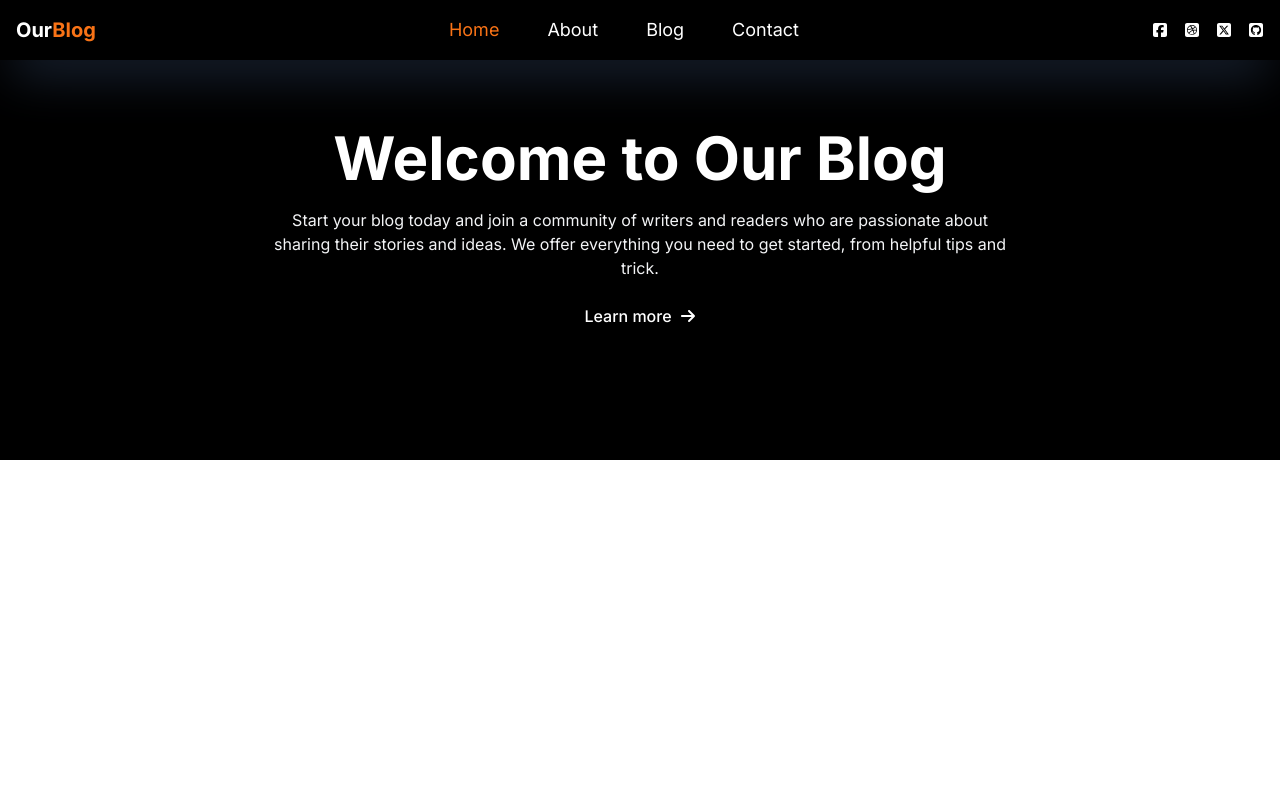
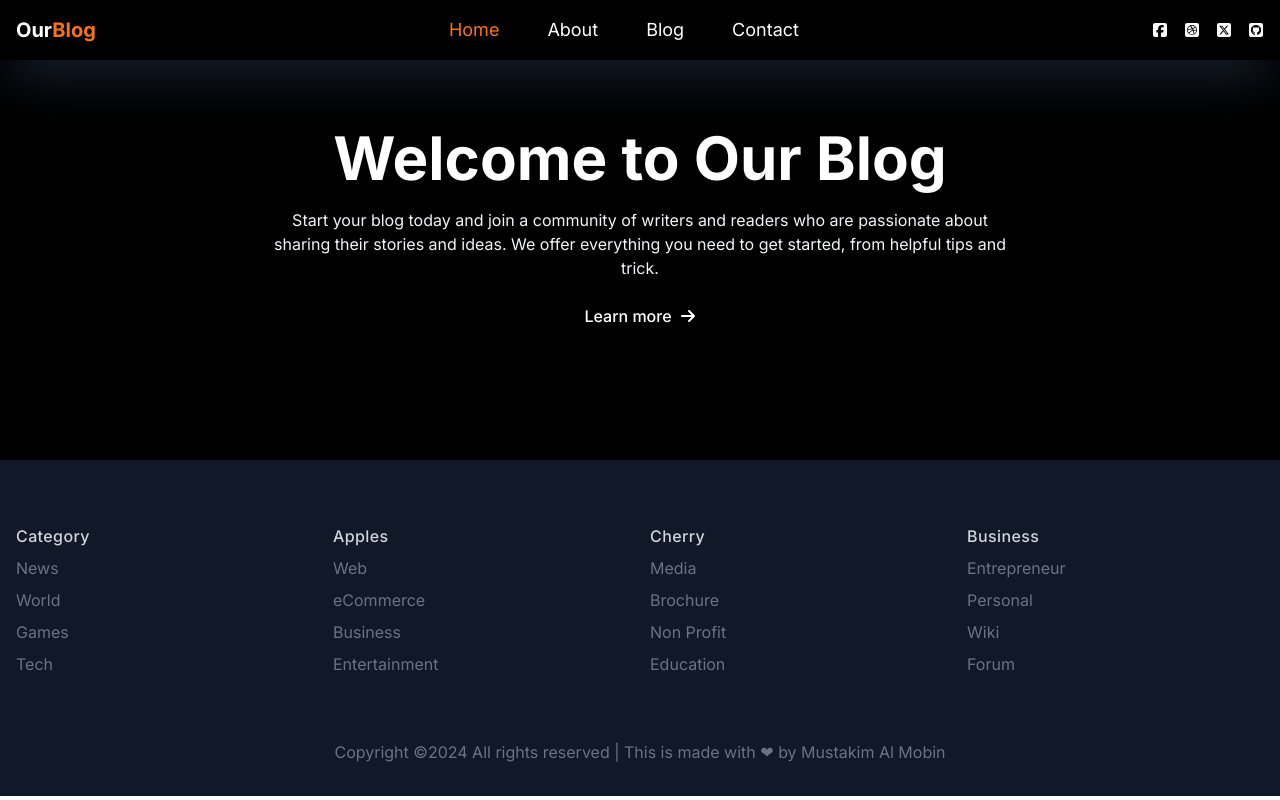
Before and after one commit to mamtn011/our-blog, a Next.js app: page / in a window 1280 px wide. Built offline with nearby package versions, Linux system fonts and the light colour scheme.

Commit message:
completed oter secion

```diff
--- a/src/app/layout.js
+++ b/src/app/layout.js
@@ -2,6 +2,7 @@ import { Inter } from "next/font/google";
 import "./globals.css";
 import "./app.css";
 import Header from "@/components/common/Header";
+import Footer from "@/components/common/Footer";
 
 const inter = Inter({ subsets: ["latin"] });
 
@@ -16,6 +17,7 @@ export default function RootLayout({ children }) {
       <body className={inter.className}>
         <Header />
         {children}
+        <Footer />
       </body>
     </html>
   );
--- /dev/null
+++ b/src/components/common/Footer.js
@@ -0,0 +1,176 @@
+import Link from "next/link";
+
+const Footer = () => {
+  return (
+    <footer className="bg-gray-900">
+      <div className="px-4 pt-16 mx-auto sm:max-w-xl md:max-w-full lg:max-w-screen-xl md:px-24 lg:px-4">
+        <div>
+          <div className="grid grid-cols-2 gap-5 md:grid-cols-4 mb-8">
+            {/* cat -1 */}
+            <div>
+              <p className="font-medium tracking-wide text-gray-300">
+                Category
+              </p>
+              <ul className="mt-2 space-y-2">
+                <li>
+                  <Link
+                    href="/"
+                    className="text-gray-500 transition-colors duration-300 hover:text-orange-500"
+                  >
+                    News
+                  </Link>
+                </li>
+                <li>
+                  <Link
+                    href="/"
+                    className="text-gray-500 transition-colors duration-300 hover:text-orange-500"
+                  >
+                    World
+                  </Link>
+                </li>
+                <li>
+                  <Link
+                    href="/"
+                    className="text-gray-500 transition-colors duration-300 hover:text-orange-500"
+                  >
+                    Games
+                  </Link>
+                </li>
+                <li>
+                  <Link
+                    href="/"
+                    className="text-gray-500 transition-colors duration-300 hover:text-orange-500"
+                  >
+                    Tech
+                  </Link>
+                </li>
+              </ul>
+            </div>
+            {/* cat -2  */}
+            <div>
+              <p className="font-medium tracking-wide text-gray-300">Apples</p>
+              <ul className="mt-2 space-y-2">
+                <li>
+                  <Link
+                    href="/"
+                    className="text-gray-500 transition-colors duration-300 hover:text-orange-500"
+                  >
+                    Web
+                  </Link>
+                </li>
+                <li>
+                  <Link
+                    href="/"
+                    className="text-gray-500 transition-colors duration-300 hover:text-orange-500"
+                  >
+                    eCommerce
+                  </Link>
+                </li>
+                <li>
+                  <Link
+                    href="/"
+                    className="text-gray-500 transition-colors duration-300 hover:text-orange-500"
+                  >
+                    Business
+                  </Link>
+                </li>
+                <li>
+                  <Link
+                    href="/"
+                    className="text-gray-500 transition-colors duration-300 hover:text-orange-500"
+                  >
+                    Entertainment
+                  </Link>
+                </li>
+              </ul>
+            </div>
+            {/* cat -3  */}
+            <div>
+              <p className="font-medium tracking-wide text-gray-300">Cherry</p>
+              <ul className="mt-2 space-y-2">
+                <li>
+                  <Link
+                    href="/"
+                    className="text-gray-500 transition-colors duration-300 hover:text-orange-500"
+                  >
+                    Media
+                  </Link>
+                </li>
+                <li>
+                  <Link
+                    href="/"
+                    className="text-gray-500 transition-colors duration-300 hover:text-orange-500"
+                  >
+                    Brochure
+                  </Link>
+                </li>
+                <li>
+                  <Link
+                    href="/"
+                    className="text-gray-500 transition-colors duration-300 hover:text-orange-500"
+                  >
+                    Non Profit
+                  </Link>
+                </li>
+                <li>
+                  <Link
+                    href="/"
+                    className="text-gray-500 transition-colors duration-300 hover:text-orange-500"
+                  >
+                    Education
+                  </Link>
+                </li>
+              </ul>
+            </div>
+            {/* cat -4  */}
+            <div>
+              <p className="font-medium tracking-wide text-gray-300">
+                Business
+              </p>
+              <ul className="mt-2 space-y-2">
+                <li>
+                  <Link
+                    href="/"
+                    className="text-gray-500 transition-colors duration-300 hover:text-orange-500"
+                  >
+                    Entrepreneur
+                  </Link>
+                </li>
+                <li>
+                  <Link
+                    href="/"
+                    className="text-gray-500 transition-colors duration-300 hover:text-orange-500"
+                  >
+                    Personal
+                  </Link>
+                </li>
+                <li>
+                  <Link
+                    href="/"
+                    className="text-gray-500 transition-colors duration-300 hover:text-orange-500"
+                  >
+                    Wiki
+                  </Link>
+                </li>
+                <li>
+                  <Link
+                    href="/"
+                    className="text-gray-500 transition-colors duration-300 hover:text-orange-500"
+                  >
+                    Forum
+                  </Link>
+                </li>
+              </ul>
+            </div>
+          </div>
+          <div className="text-center py-8 text-gray-500">
+            Copyright ©2024 All rights reserved | This is made with ❤ by
+            Mustakim Al Mobin
+          </div>
+        </div>
+      </div>
+    </footer>
+  );
+};
+
+export default Footer;
```
